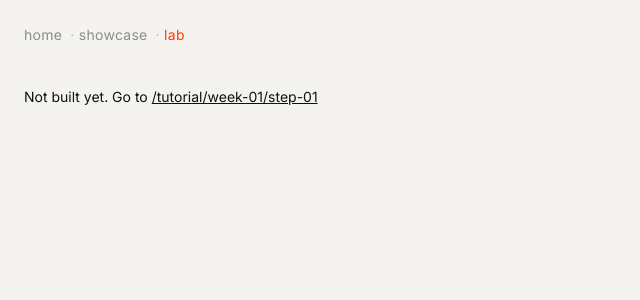
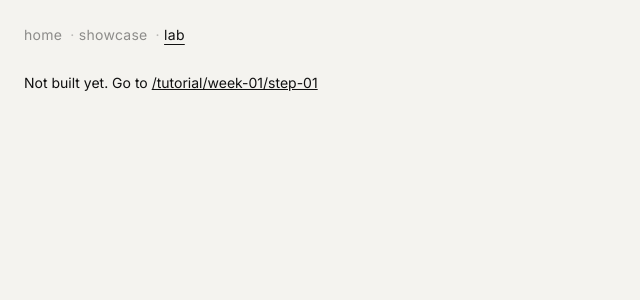
Before and after one commit to hyojin-park24/beetween-001, a React (Vite) app: page /lab in a window 1280 px wide. Shown: the top 300 px of the page, without its empty margins (0-640 px from the left). Built offline with nearby package versions, Linux system fonts and the light colour scheme; a web font is replaced by a local one.

Commit message:
fix(session1): lab layout parity and nav color

```diff
--- a/src/App.module.css
+++ b/src/App.module.css
@@ -26,9 +26,12 @@
   opacity: 1;
 }
 
+/* Page chrome never uses accent; the current location is ink with a 1px rule. */
 .current {
   opacity: 1;
-  color: var(--accent);
+  text-decoration: underline;
+  text-decoration-thickness: 1px;
+  text-underline-offset: 4px;
 }
 
 .sep {
--- a/src/App.tsx
+++ b/src/App.tsx
@@ -34,8 +34,9 @@ function Nav() {
 
 export default function App() {
   const { pathname } = useLocation();
-  // /showcase renders a reference feature that needs the whole viewport.
-  const fullBleed = pathname.startsWith('/showcase');
+  // Both routes render a feature that owns the whole viewport, and they must
+  // share one layout so /lab and /showcase can be compared pixel for pixel.
+  const fullBleed = pathname.startsWith('/showcase') || pathname.startsWith('/lab');
 
   return (
     <div className={styles.shell}>
--- a/src/pages/LabPage.tsx
+++ b/src/pages/LabPage.tsx
@@ -1,6 +1,7 @@
 import { Suspense, lazy, type ComponentType } from 'react';
 import { Link, useParams } from 'react-router-dom';
 import { isFeatureSlug, type FeatureProps } from '../shared/types';
+import styles from './Notice.module.css';
 
 type FeatureModule = { default: ComponentType<FeatureProps> };
 
@@ -18,14 +19,14 @@ export default function LabPage() {
   const { feature } = useParams();
 
   if (feature !== undefined && !isFeatureSlug(feature)) {
-    return <p>404 — no such feature.</p>;
+    return <p className={styles.notice}>404 — no such feature.</p>;
   }
 
   const Feature = FEATURES[feature ?? 'between'];
 
   if (!Feature) {
     return (
-      <p>
+      <p className={styles.notice}>
         Not built yet. Go to{' '}
         <Link to="/tutorial/week-01/step-01">/tutorial/week-01/step-01</Link>
       </p>
@@ -33,7 +34,7 @@ export default function LabPage() {
   }
 
   return (
-    <Suspense fallback={<p>loading…</p>}>
+    <Suspense fallback={<p className={styles.notice}>loading…</p>}>
       <Feature active />
     </Suspense>
   );
--- /dev/null
+++ b/src/pages/Notice.module.css
@@ -0,0 +1,5 @@
+/* Plain text on a full-bleed route still has to clear the fixed nav. */
+.notice {
+  margin: 0;
+  padding: 72px 24px 24px;
+}
--- a/src/pages/ShowcasePage.tsx
+++ b/src/pages/ShowcasePage.tsx
@@ -5,6 +5,7 @@ import FlipWords from '../reference/flip-words';
 import TimeSpace from '../reference/time-space';
 import CanvasExperience from '../reference/canvas-experience';
 import type { FeatureProps } from '../shared/types';
+import styles from './Notice.module.css';
 
 const FEATURES: Record<string, ComponentType<FeatureProps>> = {
   'flip-words': FlipWords,
@@ -21,7 +22,7 @@ export default function ShowcasePage() {
 
   const Feature = FEATURES[feature];
   if (!Feature) {
-    return <p>404 — no such feature.</p>;
+    return <p className={styles.notice}>404 — no such feature.</p>;
   }
 
   return <Feature active />;
```
Also changed, not shown: 1 other file (tests, documents, lock files or other folders).
